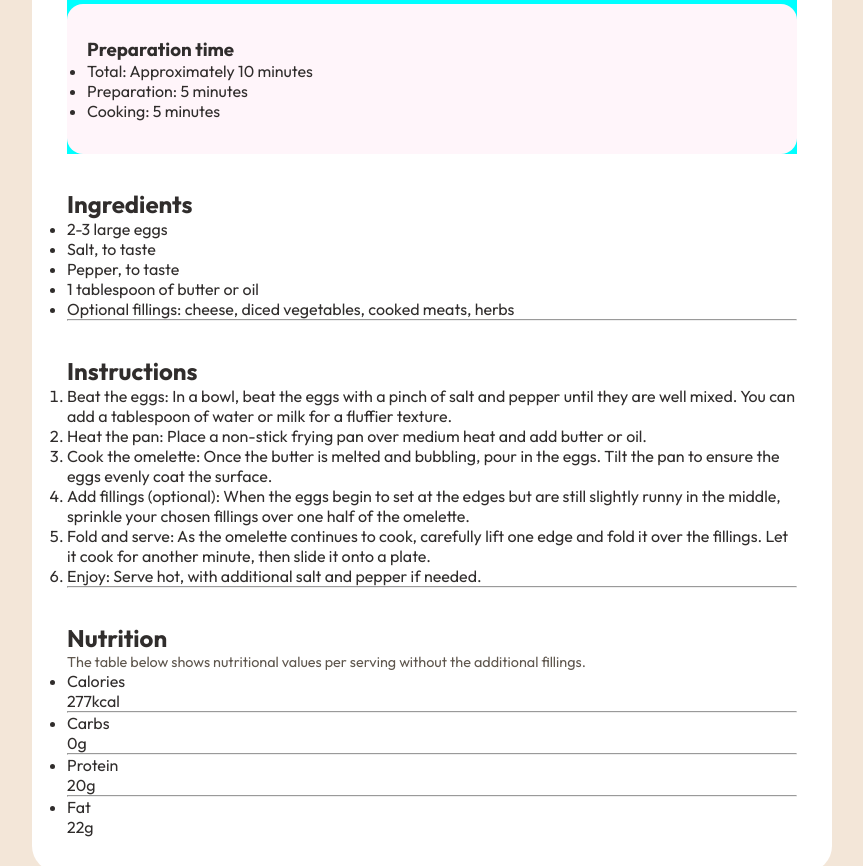
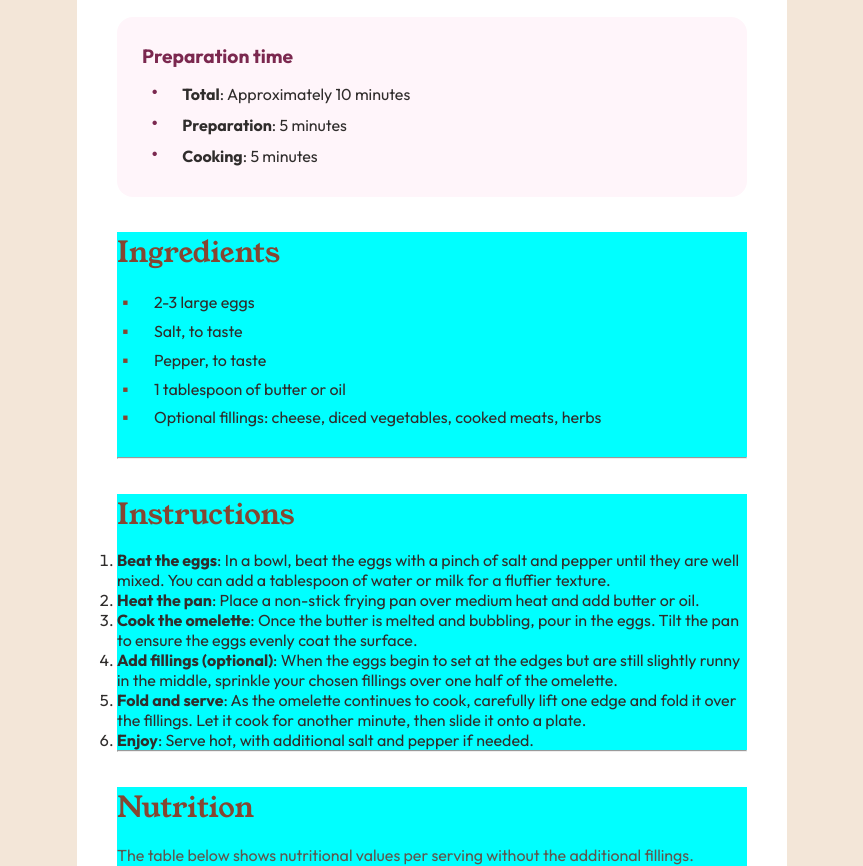
Before and after one commit to weslei573/recipe-page, a plain HTML site: page index.html in a window 1280 px wide. Shown: the part 603-1469 px from the top of the page, without its empty margins (208-1071 px from the left). Drawn offline with Linux system fonts and the light colour scheme.

Commit message:
atualização CSS

```diff
--- a/assets/css/style.css
+++ b/assets/css/style.css
@@ -12,16 +12,17 @@
     --Neutral06: hsl(24, 5%, 18%);
 }
 
-*{
+* {
     margin: 0px;
     padding: 0px;
     box-sizing: border-box;
 }
 
-body{
+body {
     background: var(--Neutral03);
     color: var(--Neutral06);
     font-family: "Outfit";
+    font-weight: 400;
     max-width: 1440px;
     display: flex;
     flex-direction: column;
@@ -29,52 +30,110 @@ body{
     align-items: center;
 }
 
-.container{
+.container {
     background: var(--Neutral01);
     display: flex;
     flex-direction: column;
-    width: 100vh;
+    width: 710px;
     margin: 100px 0px 100px 0px;
-    padding: 35px;
-    border-radius: 26px;
+    padding: 40px;
+    border-radius: 20px;
     gap: 35px;
 }
 
-.container .cabecalho{
+.container .cabecalho {
     display: inline-block;
     width: 100%;
-    height: 40vh;
+    height: 300px;
 }
 
-.cabecalho > img{
+.cabecalho>img {
     width: 100%;
     height: 100%;
     border-radius: 16px;
 }
 
-.container .secao01{
+.container .secao01 {
+    display: flex;
+    flex-direction: column;
+    gap: 20px;
+}
+
+.secao01>h1 {
+    font-family: 'YoungSerif', sans-serif;
+    font-weight: 400;
+    font-size: 2.4em;
+    color: var(--Neutral06);
+}
+
+p {
+    color: var(--Neutral05);
+    font-size: 1em;
+    line-height: 1.6em;
+}
+
+.secao01 .sub-secao {
+    background: var(--Neutral02);
+    height: 180px;
+    display: flex;
+    flex-direction: column;
+    justify-content: center;
+    border-radius: 16px;
+    padding: 0px 25px 0px 25px;
+}
+
+.sub-secao>h3 {
+    color: var(--Primary02);
+    font-size: 1.2em;
+    padding-bottom: 10px;
+}
+
+.sub-secao .list {
+    height: auto;
+    line-height: 1.8em;
+    list-style: none;
+}
+
+.list > li::before{
+    content: "\2022";
+    color:var(--Primary02);
+    display: inline-block;
+    margin-left: 0.4em;
+    width: 1.4em;
+    font-size: 1.4em;
+}
+
+span {
+    font-weight: 700;
+    color: var(--Neutral06);
+}
+
+.secao02{
     background-color: aqua;
     display: flex;
     flex-direction: column;
-    gap: 15px;
+    justify-content: center;
 }
 
-.secao01 > h1{
+h2{
     font-family: 'YoungSerif', sans-serif;
-    font-size: 2.3em;
+    color: var(--Primary01);
+    font-size: 1.8em;
+    font-weight: 400;
+    padding-bottom: 15px;
 }
 
-p{
-    color: var(--Neutral05);
-    font-size: 0.9em;
+.secao02 .sub01{
+    line-height: 1.8em;
+    list-style: none;
+    margin-bottom: 25px;
 }
 
-.secao01 .sub-secao{
-    background: var(--Neutral02);
-    height: 150px;
-    display: flex;
-    flex-direction: column;
-    justify-content: center;
-    padding: 20px;
-    border-radius: 16px;
+.secao02 .sub01 > li::before{
+    content: "\25AA";
+    color: var(--Primary01);
+    display: inline-block;
+    margin-left: 0.3em;
+    width: 1.8em;
+    font-size: 1.1em;
 }
--- a/index.html
+++ b/index.html
@@ -30,7 +30,7 @@
       </p>
       <article class="sub-secao">
         <h3>Preparation time</h3>
-        <ul>
+        <ul class="list">
           <li><span>Total</span>: Approximately 10 minutes</li>
           <li><span>Preparation</span>: 5 minutes</li>
           <li><span>Cooking</span>: 5 minutes</li>
@@ -40,7 +40,7 @@
 
     <section class="secao02">
       <h2>Ingredients</h2>
-      <ul>
+      <ul class="sub01">
         <li>2-3 large eggs</li>
         <li>Salt, to taste</li>
         <li>Pepper, to taste</li>
@@ -50,7 +50,7 @@
       <hr />
     </section>
 
-    <section class="secao03">
+    <section class="secao02">
       <h2>Instructions</h2>
       <ol>
         <li>
@@ -82,7 +82,7 @@
       <hr />
     </section>
 
-    <section class="secao04">
+    <section class="secao02">
       <h2>Nutrition</h2>
       <p>The table below shows nutritional values per serving without the additional fillings.</p>
       <ul class="lista-nutri">
```
